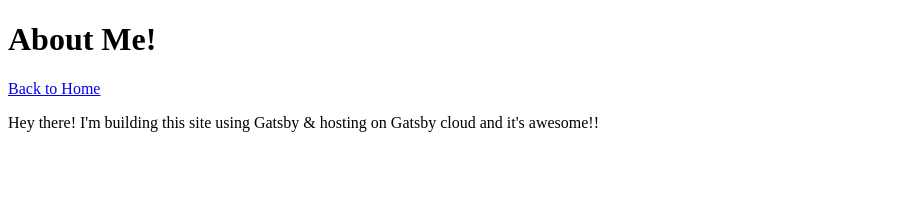
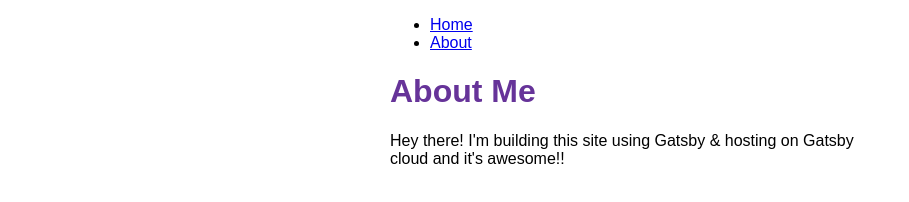
Before and after one commit to jasmin-merchant/gatsby-blog, a Gatsby site: page /about in a window 1280 px wide. Shown: the whole page, without its empty margins (0-909 px from the left). Built offline with nearby package versions, Linux system fonts and the light colour scheme; Gatsby itself is replaced by a stand-in of ours.

Commit message:
Added Layout Component & styling to the components

```diff
--- /dev/null
+++ b/src/components/layout.js
@@ -0,0 +1,33 @@
+import * as React from 'react'
+import { Link } from 'gatsby'
+import {
+    container,
+    heading,
+    navLinks,
+    navLinkItem,
+    navLinkText
+  } from './layout.module.css'
+
+const Layout = ({ pageTitle, children }) => {
+  return (
+    <div className={container}>
+      <title>{pageTitle}</title>
+      <nav>
+        <ul className={navLinks}>
+          <li className={navLinkItem}>
+              <Link to="/" className={navLinkText}>Home</Link>
+          </li>
+          <li className={navLinkItem}>
+              <Link to="/about" className={navLinkText}>About</Link>
+          </li>
+        </ul>
+      </nav>
+      <main>
+        <h1 className={heading}>{pageTitle}</h1>
+        {children}
+      </main>
+    </div>
+  )
+}
+
+export default Layout
--- /dev/null
+++ b/src/components/layout.module.css
@@ -0,0 +1,20 @@
+.container {
+    margin: auto;
+    max-width: 500px;
+    font-family: sans-serif;
+  }
+
+  .heading {
+    color: rebeccapurple;
+  }
+  .nav-links {
+    display: flex;
+    list-style: none;
+    padding-left: 0;
+  }
+  .nav-link-item {
+    padding-right: 2rem;
+  }
+  .nav-link-text {
+    color: black;
+  }
--- a/src/pages/about.js
+++ b/src/pages/about.js
@@ -1,14 +1,11 @@
 import * as React from 'react'
-import { Link } from 'gatsby'
+import Layout from '../components/layout'
 
 const AboutPage = () => {
     return (
-        <main>
-            <title>About Me</title>
-            <h1>About Me!</h1>
-            <Link to="/">Back to Home</Link>
+        <Layout pageTitle="About Me">
             <p>Hey there! I'm building this site using Gatsby & hosting on Gatsby cloud and it's awesome!!</p>
-        </main>
+        </Layout>
     )
 }
 
```
Also changed, not shown: src/pages/index.js (+3 -6 lines).
